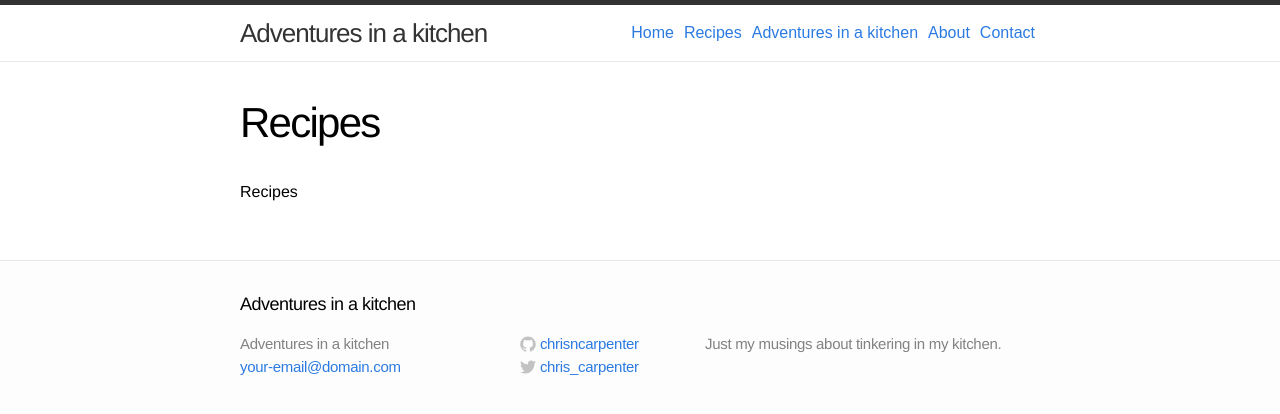
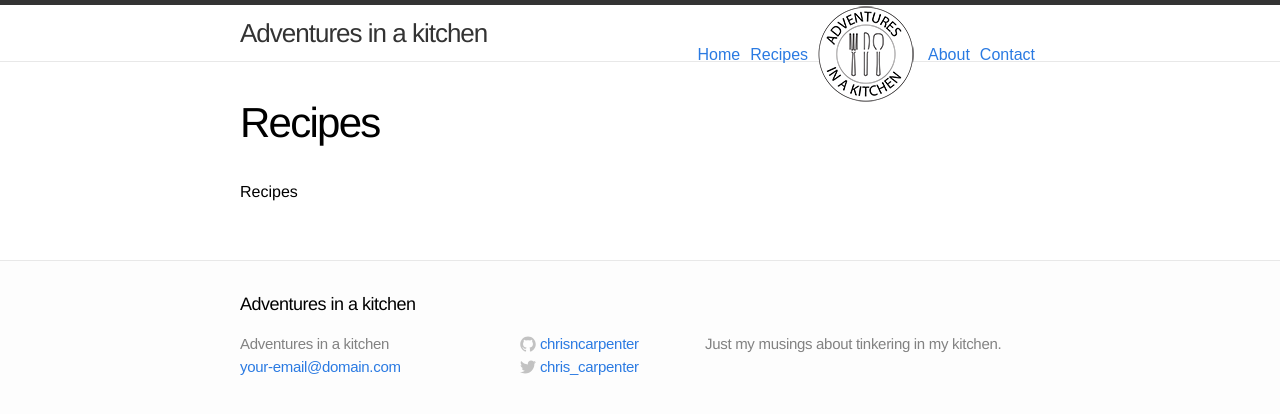
Before and after one commit to chrisncarpenter/chrisncarpenter.github.io, a Jekyll site: the page built from recipes.md, in a window 1280 px wide. Shown: the top 414 px of the page. Built offline with Jekyll 4.4.1, drawn with Linux system fonts in a browser that asks for light colours.

Commit message:
CSS update

```diff
--- a/css/styles.css
+++ b/css/styles.css
@@ -10,4 +10,5 @@
 
 .collapse {float:right;}
 .nav {margin:0;padding:0;list-style:none;}
-.collapse .nav li {float:left; height:56px;line-height:56px;padding:0 5px;}
+.collapse .nav li {float:left; height:56px;line-height:100px;padding:0 5px;}
+#nav-logo {background: url('/imgs/logo.png') no-repeat top left; width:100px;text-indent:-5000px;display:block; height:100px;}
```
